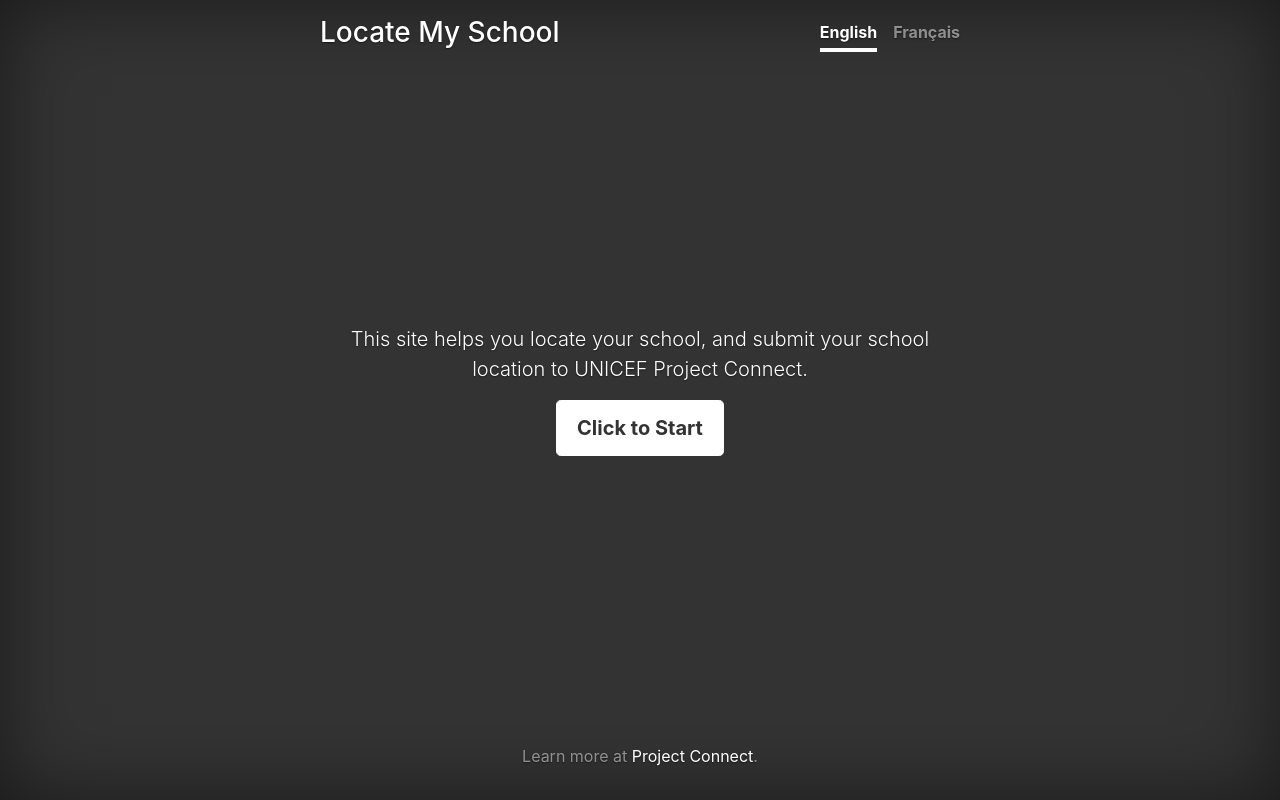
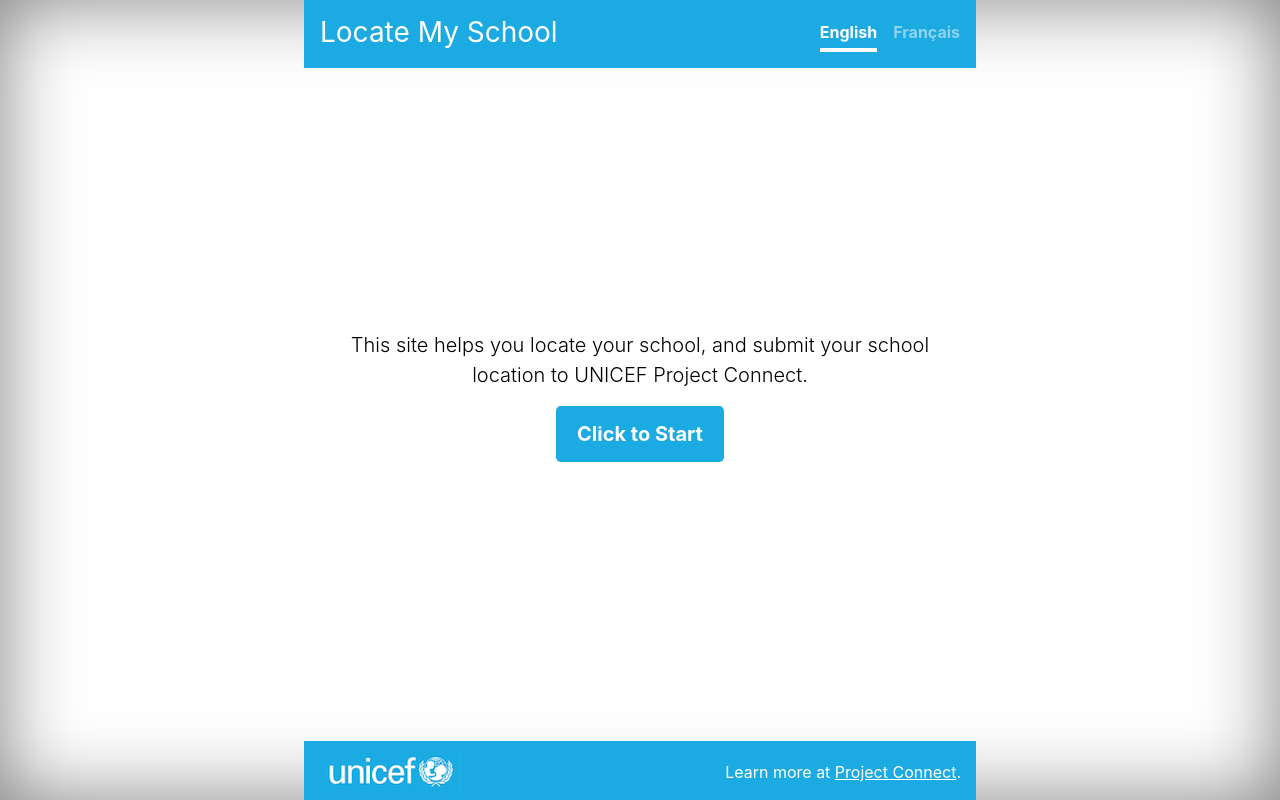
Before and after one commit to unicef/locate-my-school, a plain HTML site: page index.html in a window 1280 px wide. Drawn offline with nearby package versions, Linux system fonts and the light colour scheme.

Commit message:
BLD: unicef logo + blue color scheme

```diff
--- a/cover.css
+++ b/cover.css
@@ -6,7 +6,7 @@
 a,
 a:focus,
 a:hover {
-  color: #fff;
+  color: #1BAAE2;
 }
 
 /* Custom default button */
@@ -27,14 +27,13 @@ a:hover {
 html,
 body {
   height: 100%;
-  background-color: #333;
+  background-color: #FFFFFF;
 }
 
 body {
   display: -ms-flexbox;
   display: flex;
-  color: #fff;
-  text-shadow: 0 .05rem .1rem rgba(0, 0, 0, .5);
+  color: #000;
   box-shadow: inset 0 0 5rem rgba(0, 0, 0, .5);
 }
 
@@ -48,10 +47,14 @@ body {
  */
 .masthead {
   margin-bottom: 2rem;
+  background-color: #1BAAE2;
+  font-style: sans-serif;
+  font-weight: 100;
 }
 
 .masthead-brand {
   margin-bottom: 0;
+  color: #FFF;
 }
 
 .nav-masthead .nav-link {
@@ -102,5 +105,15 @@ body {
  * Footer
  */
 .mastfoot {
-  color: rgba(255, 255, 255, .5);
 }
+
+.blue {
+  background-color: #1BAAE2;
+  color: #FFF;
+}
+
+@media (min-width: 48em) {
+  .smallscreen {
+    margin-top: .7em;
+    }
+  }
--- a/index.html
+++ b/index.html
@@ -24,11 +24,11 @@
     </style>
   </head>
   <body class="text-center">
-    <div class="cover-container d-flex w-100 h-100 p-3 mx-auto flex-column">
+    <div class="cover-container d-flex w-100 h-100 mx-auto flex-column">
 
-      <header class="masthead mb-auto">
+      <header class="masthead mb-auto p-3">
         <div class="inner">
-          <h3 class="masthead-brand">Locate My School</h3>
+          <h3 class="masthead-brand" style="font-weight:400">Locate My School</h3>
           <nav class="nav nav-masthead justify-content-center">
             <a class="nav-link active" href="#">English</a>
             <a class="nav-link" href="https://trouvemonecole.org">Français</a>
@@ -40,7 +40,7 @@
       <main role="main" class="inner cover">
         <p class="lead">This site helps you locate your school, and submit your school location to UNICEF Project Connect.</p>
         <p class="lead">
-          <a href="#" class="btn btn-lg btn-secondary" id="start">Click to Start</a>
+          <a href="#" class="btn btn-lg blue" id="start">Click to Start</a>
         </p>
 
         <p id = "status"></p>
@@ -78,13 +78,18 @@
           </div>
           <input type="hidden" id="lat" name="lat" value="">
           <input type="hidden" id="lng" name="lng" value="">
-          <button type="submit" id="submit-btn" class="btn btn-primary">Submit</button>
+          <button type="submit" id="submit-btn" class="btn blue">Submit</button>
         </form>
       </main>
 
-      <footer class="mastfoot mt-auto">
-      <div class="inner">
-        <p>Learn more at <a href="https://www.projectconnect.world/" target="_blank">Project Connect</a>.</p>
+      <footer class="mastfoot mt-auto blue container">
+      <div class="row">
+		<div class="col-6 text-left" style="padding-top: 0.5em">
+			<img src="img/unicef-logo.png">
+		</div>
+		<div class="col-6 text-right smallscreen" style="padding-top: 0.5em">
+			<p>Learn more at <a href="https://www.projectconnect.world/" target="_blank" style="color:#FFF; text-decoration:underline">Project&nbsp;Connect</a>.</p>
+		</div>
       </div>
       </footer>
     </div>
```
Also changed, not shown: img/unicef-logo.png (added).
